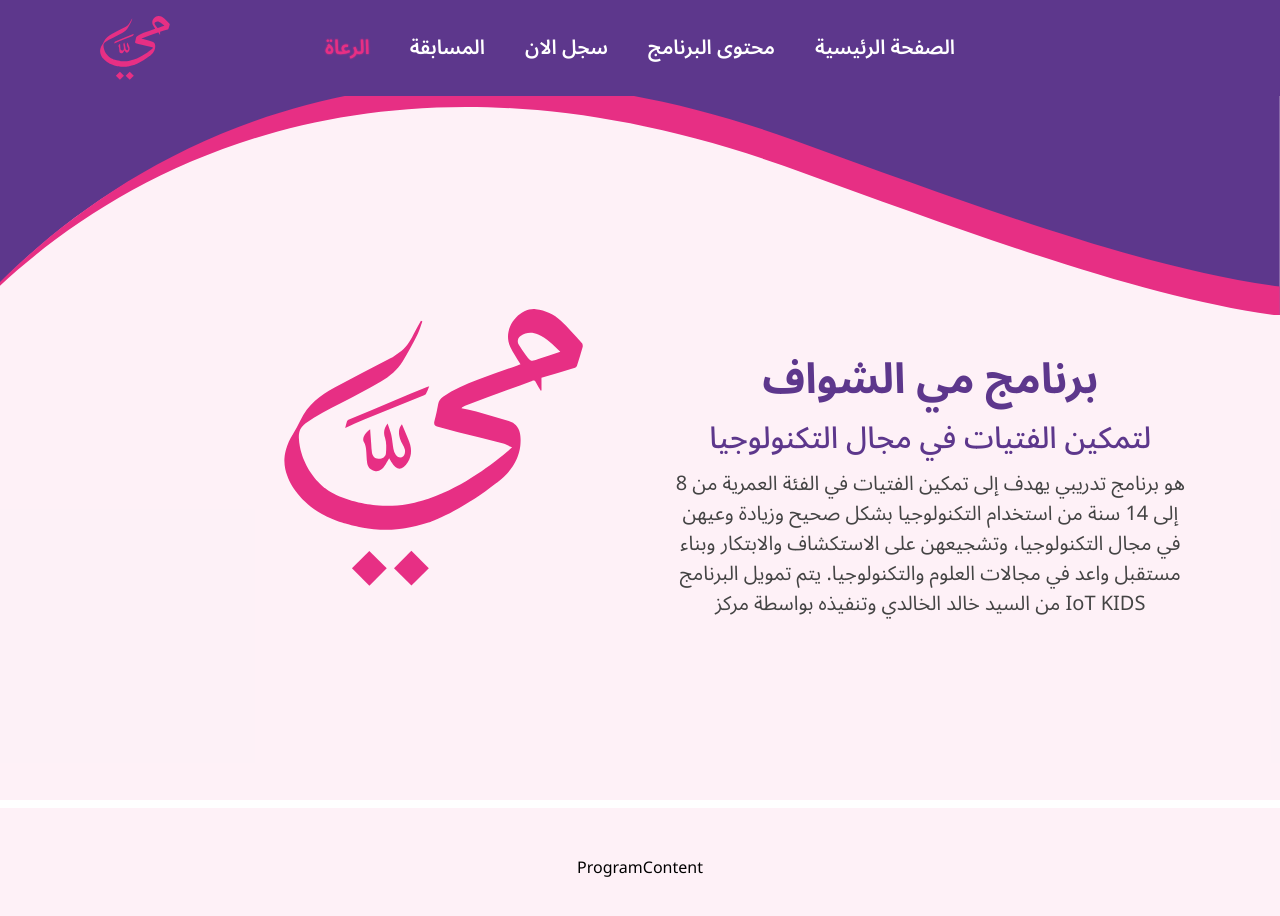
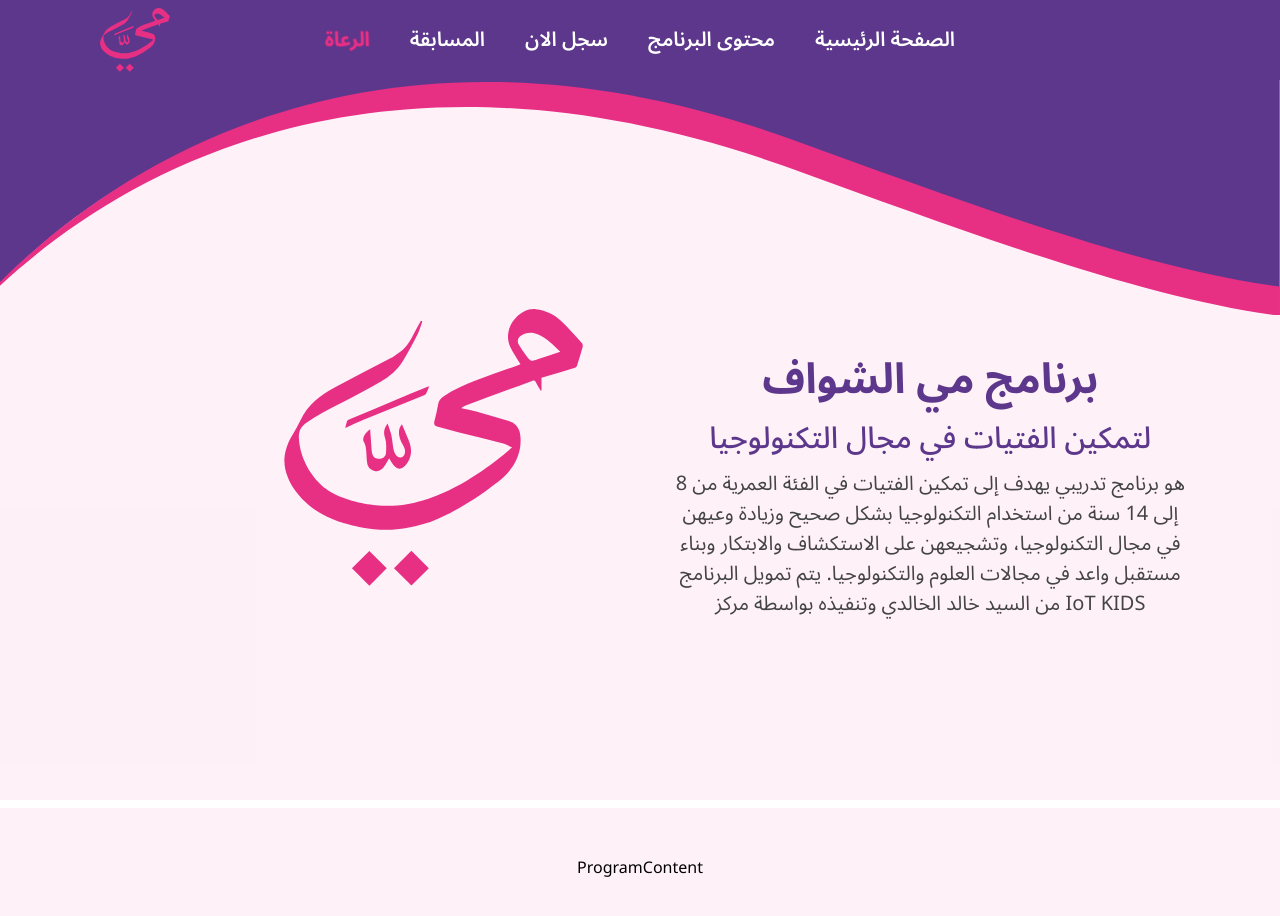
Before and after one commit to MustfaA22/Mai, a React (Vite) app: page / in a window 1280 px wide. Shown: the top 916 px of the page. Built offline with nearby package versions, Linux system fonts and the light colour scheme.

Commit message:
navbar height from 6em to 5em smaller

```diff
--- a/src/styles/Navbar.module.css
+++ b/src/styles/Navbar.module.css
@@ -1,6 +1,6 @@
 .navbar {
     width: 100%;
-    min-height: 6em;
+    min-height: 5em;
     background-color: var(--purple);
 
     display: flex;
```
